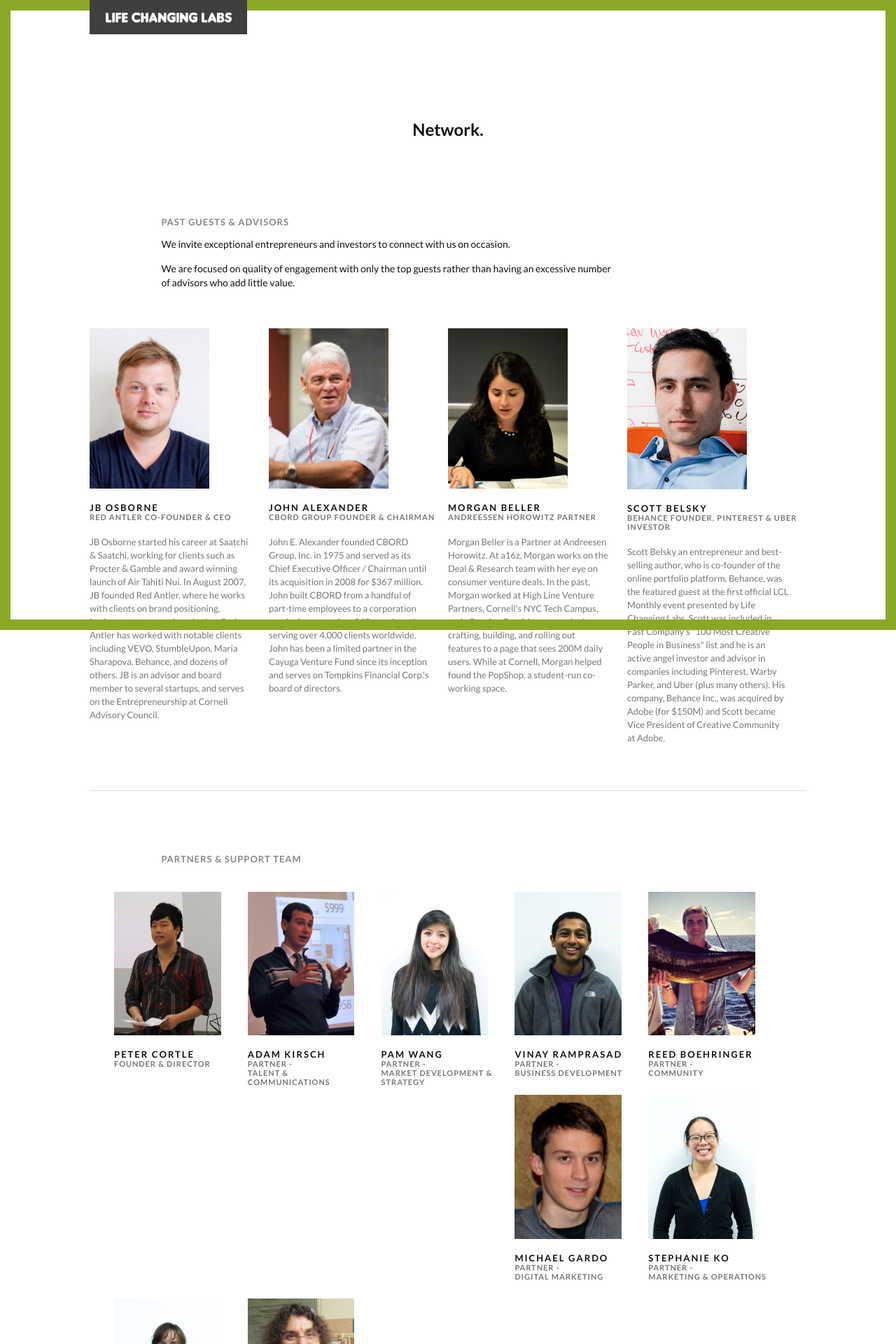
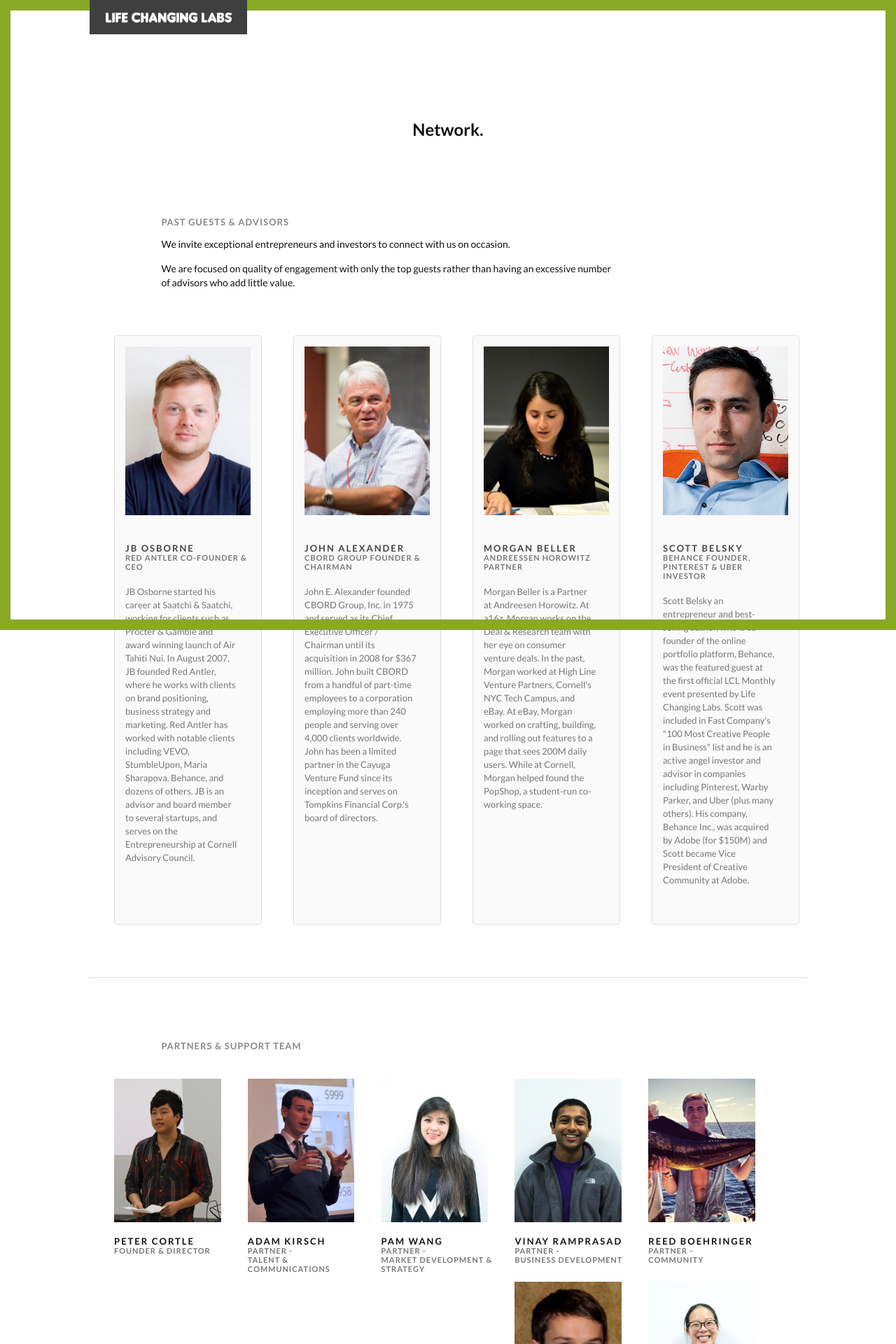
Before and after one commit to alilybit/alilybit.github.io, a Jekyll site: the page built from network/index.html, in a window 1280 px wide. Shown: the top 1920 px of the page at 70% size. Built offline with Jekyll 4.4.1, drawn with Linux system fonts in a browser that asks for light colours; nearby versions of some CDN libraries; library files that are not in the unit come from our copies.

Commit message:
responsive panels

```diff
--- a/assets/css/main.css
+++ b/assets/css/main.css
@@ -143,6 +143,7 @@ a:hover {
 .lc-border {
   background: #89a826;
   position: fixed;
+  z-index: 1;
 }
 
 .lc-border-left, .lc-border-right {
@@ -179,6 +180,7 @@ a:hover {
   height: 50px;
   background: #3f3f3f;
   margin-top: -1px;
+  z-index: 2;
 }
 
 .lc-banner-logo:hover {
@@ -508,6 +510,10 @@ body.network .uk-tooltip {
   text-shadow: none;
 }
 
+body.network .one-panel {
+   padding: 10px;
+}
+
 /* ========================================================================== */
 /* Blog
 /* ========================================================================== */
--- a/network/index.html
+++ b/network/index.html
@@ -13,16 +13,22 @@ id: network
 		<p class="uk-width-4-5">We are focused on quality of engagement with only the top guests rather than having an excessive number of advisors who add little value.</p>
 	</div>
 	<br><br>
+    <div class="uk-grid uk-float-right" style="z-index:-1;">
 		{% for guest in site.data.guests %}
-	<div class="uk-width-1-4 uk-float-left uk-text-left">
-		<img class="uk-width-2-3" src="{{ site.url }}/assets/img/{{ guest.img }}">
+		<div class="uk-width-large-1-4 uk-width-medium-1-2 uk-text-left one-panel">
+			<div class="uk-panel uk-panel-box" style="height: 810px">
+				<div class="uk-panel-teaser">
+					<img src="{{ site.url }}/assets/img/{{ guest.img }}"></img>
+				</div>
 				<br><br>
 				<div class="lc-name">{{ guest.name }}</div>
 				<div class="lc-position">{{ guest.position }}</div>
 				<br>
 				<div class="lc-bio uk-width-9-10">{{ guest.bio }}</div>
 			</div>
+		</div>
 		{% endfor %}
+	</div>
 </div>
 <hr class="uk-width-4-5 uk-container-center">
 <div class="lc-section-2 uk-width-4-5 uk-container-center uk-text-center lc-no-overflow">
```
Lines whose indentation alone changed are shown as unchanged.
